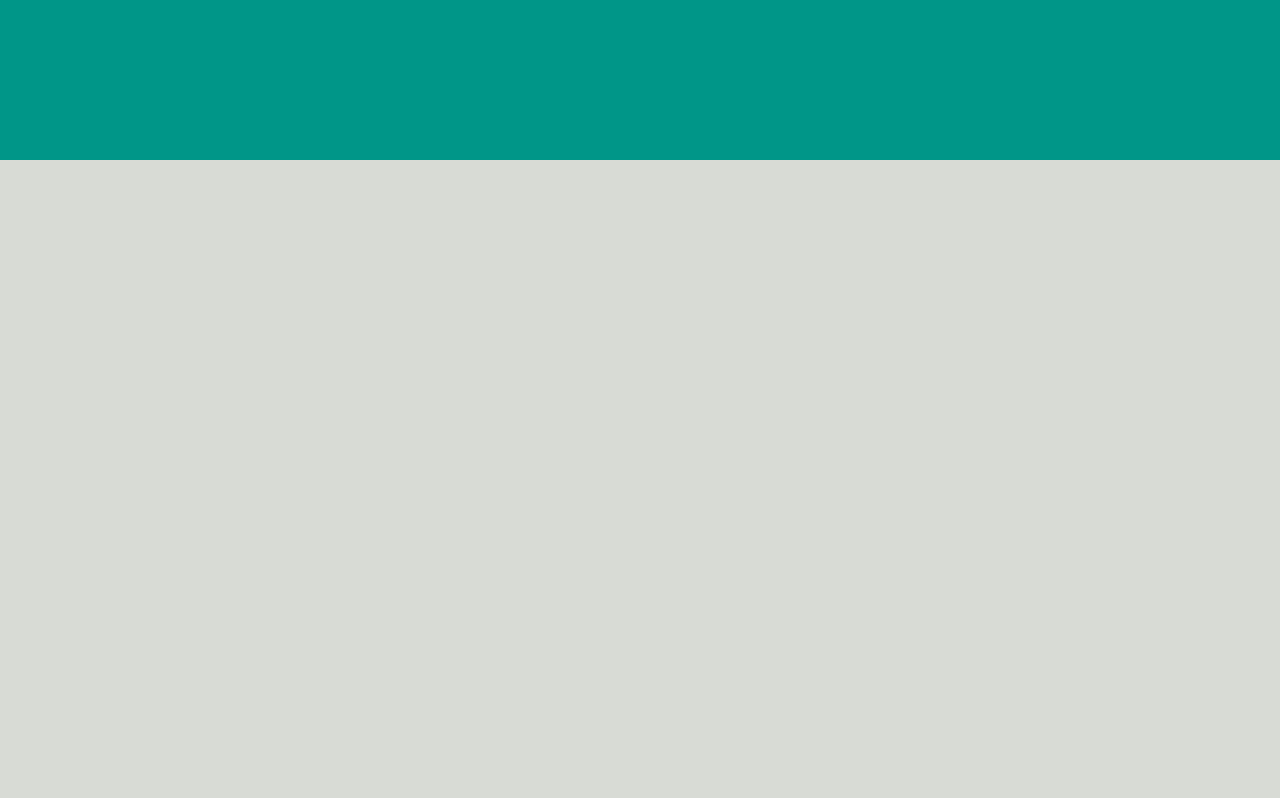
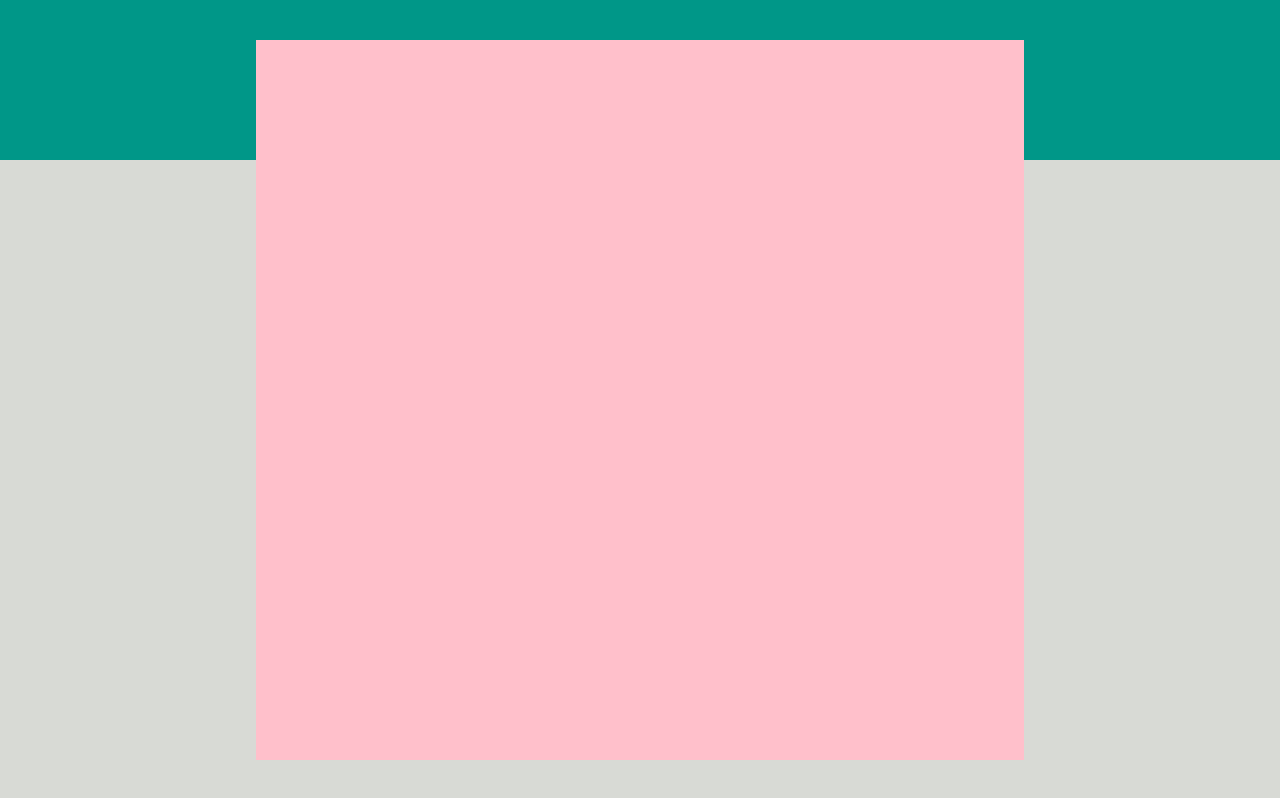
Before and after one commit to musumeci-gabriele/js-html-css-boolzap, a plain HTML site: page index.html in a window 1280 px wide. Drawn offline with nearby package versions, Linux system fonts and the light colour scheme.

Commit message:
finestra centrale

```diff
--- a/css/style.css
+++ b/css/style.css
@@ -22,3 +22,16 @@ body{
   z-index: -1;
 }
 /*//  BACKGROUND GREEN E GREY */
+
+/* FINESTRA BOOLZAP */
+.container{
+  width: 60vw;
+  height: 90vh;
+  position: absolute;
+  top: 5vh;
+  bottom: 5vh;
+  left: 20vw;
+  background-color: pink;
+}
+
+/*// FINESTRA BOOLZAP */
--- a/index.html
+++ b/index.html
@@ -12,16 +12,21 @@
     <div class="backgrey"></div>
     <!--// BACKGROUND GREEN E GREY -->
 
+    <!-- FINESTRA BOOLZAP -->
+    <div class="container">
+      <!-- NAV SX CONTATTI -->
+      <div class="">
 
+      </div>
+      <!--// NAV SX CONTATTI -->
 
+      <!-- NAV CHAT -->
+      <div class="">
 
-
-
-
-
-
-
-
+      </div>
+      <!--// NAV CHAT -->
+    </div>
+    <!--// FINESTRA BOOLZAP -->
 
 
 
```
